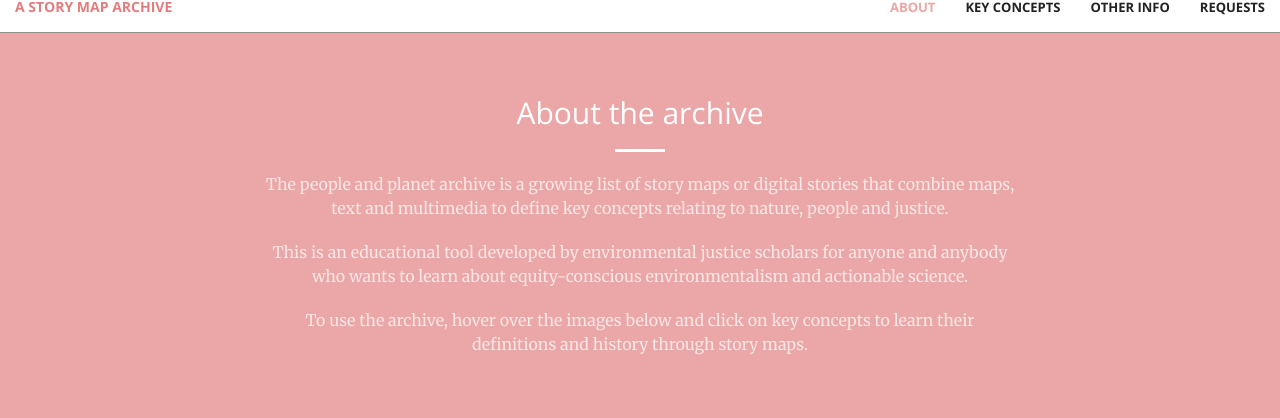
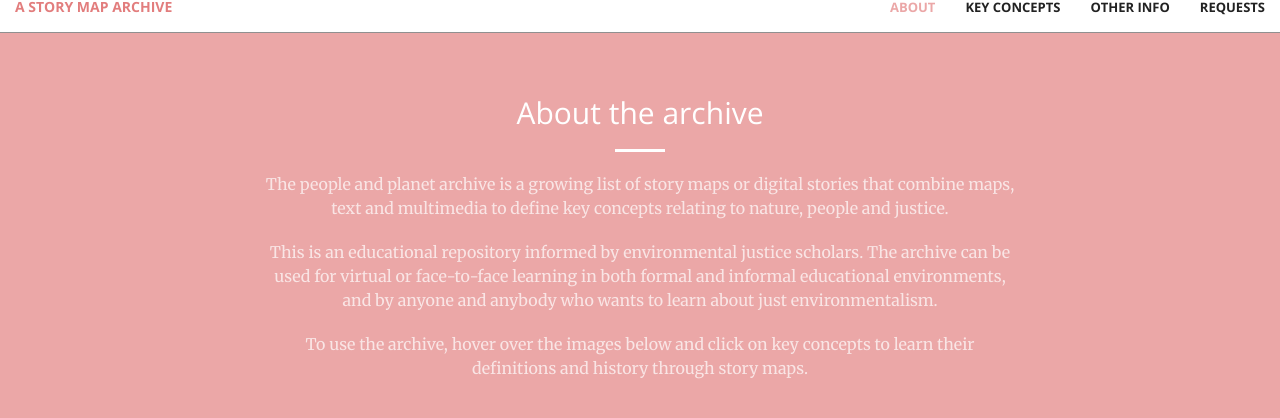
Before and after one commit to peopleandplanet/peopleandplanet.github.io, a Jekyll site: the page built from index.html, in a window 1280 px wide and 900 px high, scrolled down 886 px, cut to the strip 18-470 px from the top of the window. Shown: the top 418 px of the strip. Built offline with Jekyll 4.4.1, drawn with Linux system fonts in a browser that asks for light colours.

Commit message:
Update call-to-action.html

```diff
--- a/_includes/call-to-action.html
+++ b/_includes/call-to-action.html
@@ -5,7 +5,7 @@
                 <h2 class="section-heading">About the archive</h2>
                 <hr class="light">
                 <p class="text-faded">The people and planet archive is a growing list of story maps or digital stories that combine maps, text and multimedia to define key concepts relating to nature, people and justice.</p>
-                <p class="text-faded">This is an educational tool developed by environmental justice scholars for anyone and anybody who wants to learn about equity-conscious environmentalism and actionable science.</p>
+                <p class="text-faded">This is an educational repository informed by environmental justice scholars. The archive can be used for virtual or face-to-face learning in both formal and informal educational environments, and by anyone and anybody who wants to learn about just environmentalism.</p>
                 <p class="text-faded">To use the archive, hover over the images below and click on key concepts to learn their definitions and history through story maps.</p>
                 <p class="text-faded"> </p>
             </div>
```
